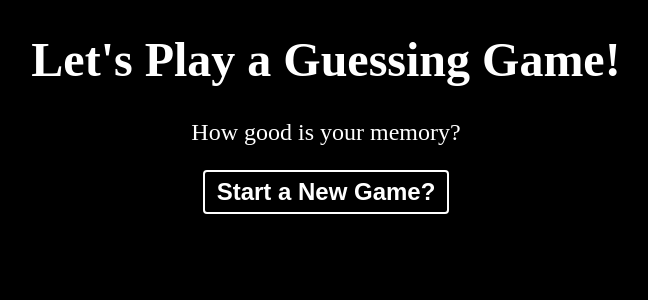
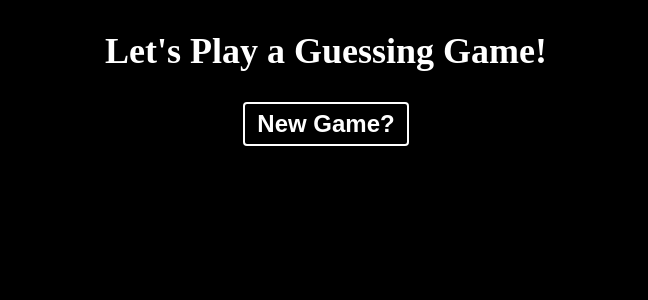
Before and after one commit to Ultra-Zactimus/react-memory-game, a Next.js app: page / in a window 1280 px wide. Shown: the top 300 px of the page, without its empty margins (314-962 px from the left). Built offline with nearby package versions, Linux system fonts and the light colour scheme.

Commit message:
add setTimeout to useEffect and flipped prop to Card

```diff
--- a/pages/index.js
+++ b/pages/index.js
@@ -46,7 +46,7 @@ export default function Home() {
         })
         resetTurn()
       } else {
-        resetTurn()
+        setTimeout(() => resetTurn(), 500)
       }
     }
   }, [firstPick, secondPick])
@@ -59,9 +59,8 @@ export default function Home() {
 
   return (
     <div className="">
-      <h1>Let's Play a Guessing Game!</h1>
-      <p>How good is your memory?</p>
-      <button type="button" onClick={shuffleCards}>Start a New Game?</button>
+      <h2>Let's Play a Guessing Game!</h2>
+      <button type="button" onClick={shuffleCards}>New Game?</button>
 
       <div className="grid">
         {cards.map(card => (
@@ -69,6 +68,7 @@ export default function Home() {
             key={card.id}
             card={card}
             handleChoice={handleChoice}
+            flipped={card === firstPick || card === secondPick || card.matched}
           />
         ))}
       </div>
```
